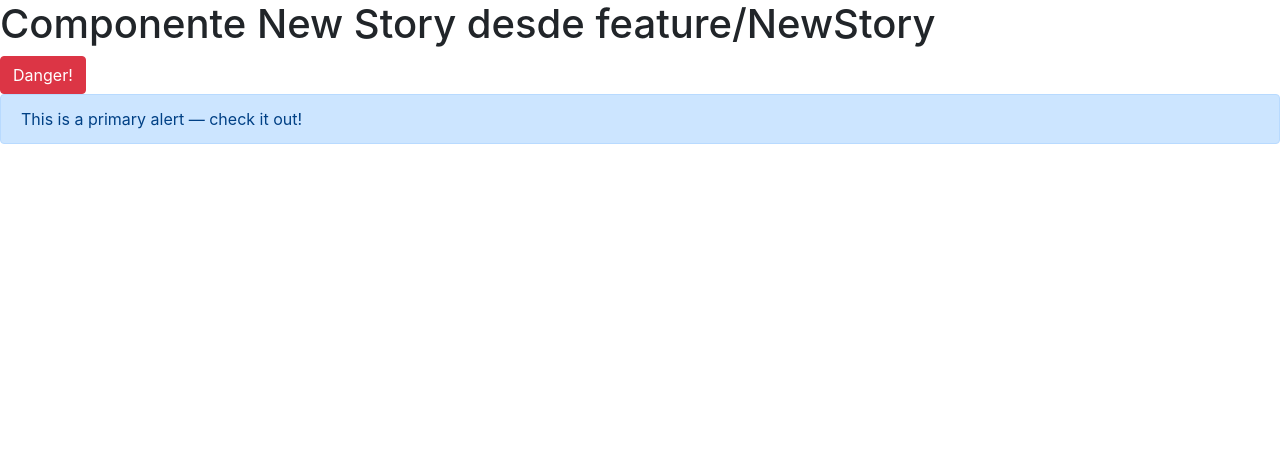
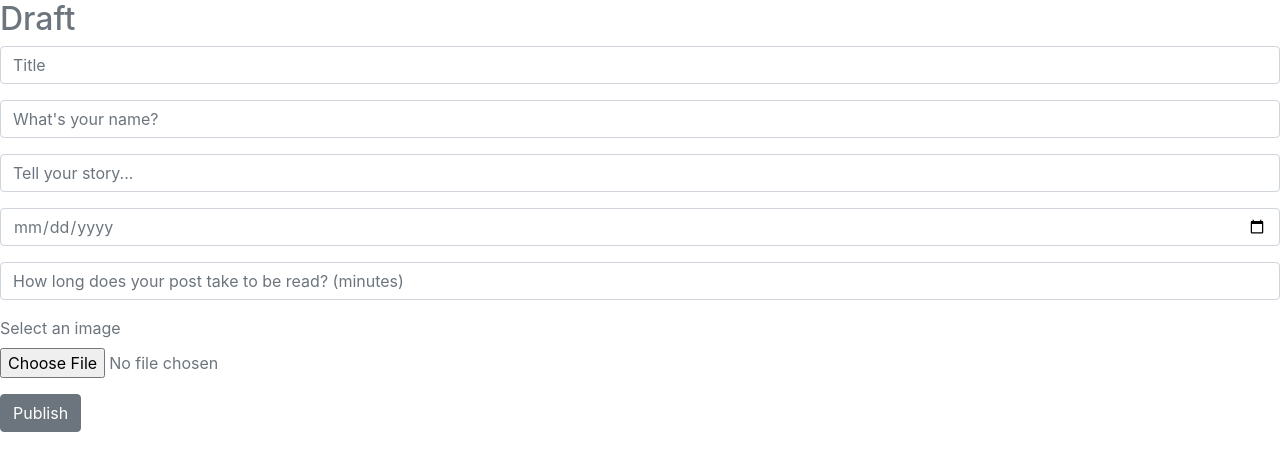
Before and after one commit to gommorin/react-final, a React (Create React App) app: page /new-story in a window 1280 px wide. Shown: the top 470 px of the page. Built offline with nearby package versions, Linux system fonts and the light colour scheme.

Commit message:
New Story form creation

```diff
--- a/src/pages/NewStory/index.js
+++ b/src/pages/NewStory/index.js
@@ -1,7 +1,7 @@
 import React, { Component } from "react";
 
 // Reactstrap
-import { Button, Alert } from "reactstrap";
+import { Button, Form, FormGroup, Label, Input } from "reactstrap";
 
 class NewStory extends Component {
   constructor(props) {
@@ -12,9 +12,29 @@ class NewStory extends Component {
   render() {
     return (
       <div>
-        <h1>Componente New Story desde feature/NewStory</h1>
-        <Button color="danger">Danger!</Button>
-        <Alert color="primary">This is a primary alert — check it out!</Alert>
+        <h2 className= "text-muted">Draft</h2>
+        <Form>
+        <FormGroup>
+          <Input type="text" name="Title" id="postTitle" placeholder="Title" className= "text-muted"/>
+        </FormGroup>
+        <FormGroup>
+          <Input type="text" name="User" id="postUser" placeholder="What's your name?" className= "text-muted"/>
+        </FormGroup>
+        <FormGroup>
+          <Input type="text" name="Story" id="postStory" placeholder="Tell your story..." className= "text-muted"/>
+        </FormGroup>
+        <FormGroup>
+        <Input type="date" name="Date" id="postDate"  className= "text-muted"/>
+        </FormGroup>
+        <FormGroup>
+        <Input type="number" name="minutes" id="postMinutes" placeholder="How long does your post take to be read? (minutes)" className= "text-muted"/>
+        </FormGroup>
+        <FormGroup>
+          <Label for="Image" className= "text-muted">Select an image</Label>
+        <Input type="file" name="Image" id="postimage"  className= "text-muted"/>
+        </FormGroup>
+        <Button>Publish</Button>
+        </Form>
       </div>
     );
   }
```
